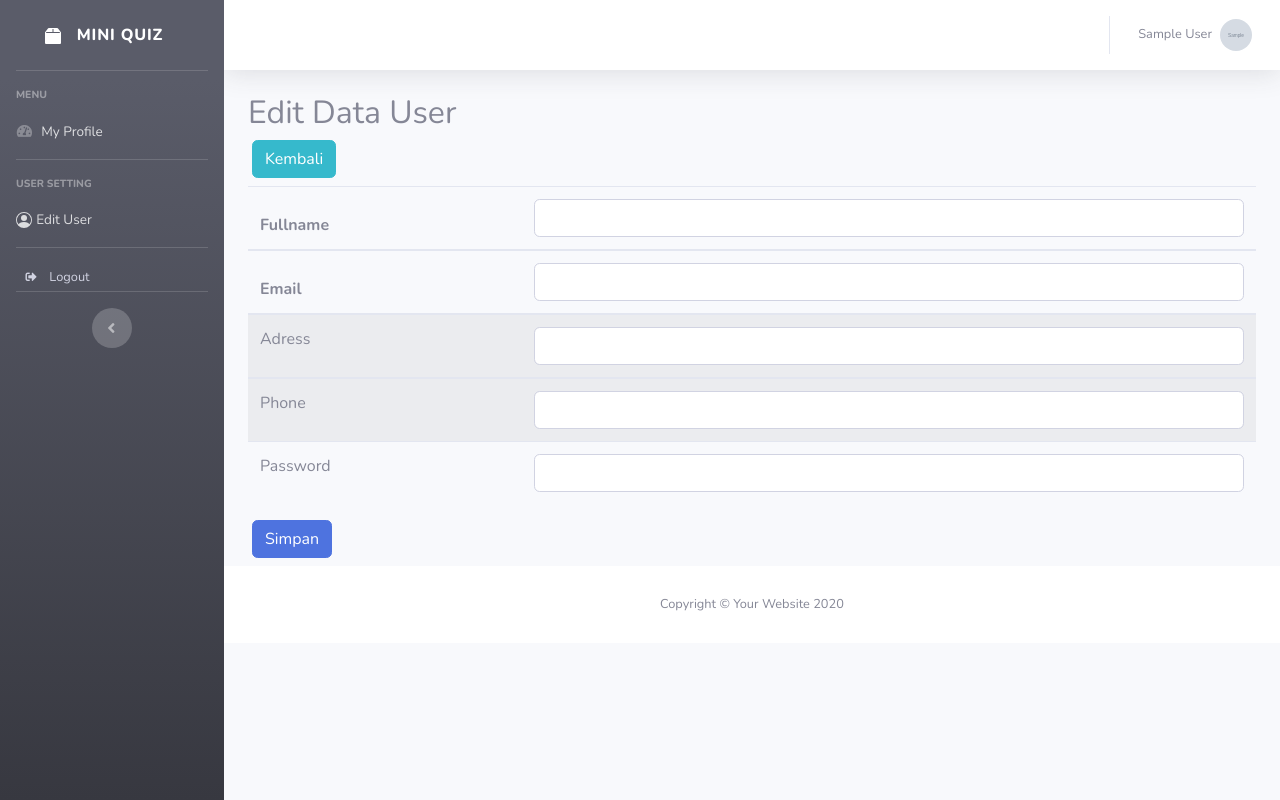
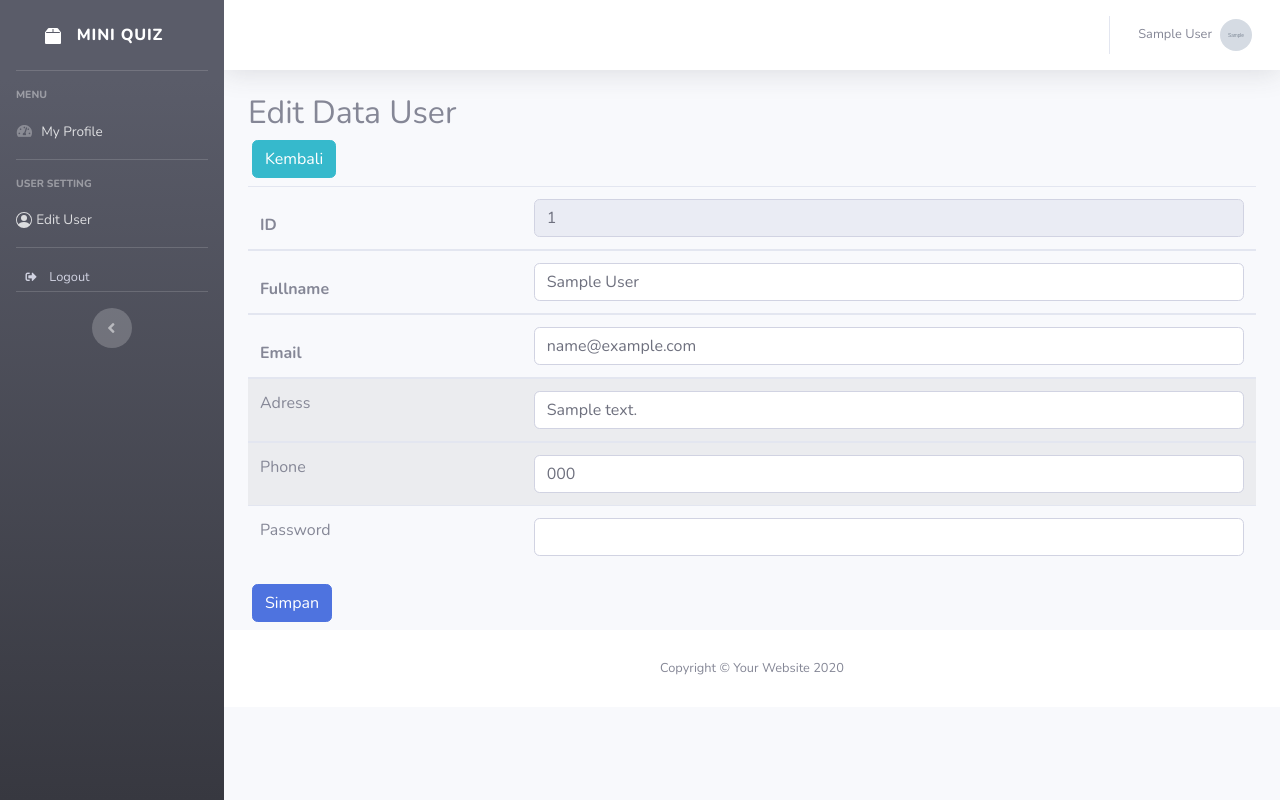
Before and after one commit to wllmjoxx/magang_ict, a CodeIgniter app: page /miniquiz_ci3/user/edituser?id=1 in a window 1280 px wide. Run offline with CodeIgniter, Linux system fonts and the light colour scheme; the visitor is signed in with stand-in values (Sample User, id 1); tables that the repository leaves empty or names only in its code hold one stand-in row (values such as "Sample post"); grey boxes marked "Sample" are stand-in pictures.

Commit message:
update fitur

```diff
--- /dev/null
+++ b/miniquiz_ci3/application/views/user/edit_user.php
@@ -0,0 +1 @@
+<?= 'hi guys dit user'?>
--- a/miniquiz_ci3/application/views/user/edituser.php
+++ b/miniquiz_ci3/application/views/user/edituser.php
@@ -12,16 +12,18 @@
     <?php
     include "koneksi.php";
     include "fungsi.php";
-    $name = $email = $password = $address = $phone = "";
+    $id = $name = $email = $password = $address = $phone = "";
     if ($_SERVER["REQUEST_METHOD"] == "POST") {
+        $id = bersihkan_input($_POST['id']);
         $name = bersihkan_input($_POST['name']);
         $email = bersihkan_input($_POST['email']);
-        $password = password_hash($this->input->post('password1'), PASSWORD_DEFAULT);
+        $password = password_hash($this->input->post('password'), PASSWORD_DEFAULT);
         $address = bersihkan_input($_POST['address']);
         $phone = bersihkan_input($_POST['phone']);
-        $strSQL = "INSERT INTO user (name, email, password, address, phone)
-        VALUES ('$name','$email','$password','$address','$phone')";
 
+        $strSQL = "UPDATE user
+        SET id ='$id', name ='$name', email ='$email', password ='$password', address ='$address', phone ='$phone'
+        WHERE id = $id";
         // echo "Query = " . $strSQL;
         $execStrSQL = mysqli_query($conn, $strSQL);
         if ($execStrSQL) {
@@ -42,36 +44,56 @@
     <?php
         }
     }
+    else {
+        if (isset($_GET['id'])) {
+            $id = bersihkan_input($_GET['id']);
+            $strSQL = "SELECT * FROM user WHERE  id='$id'";
+            $execStrSQL = mysqli_query($conn, $strSQL);
+            if (mysqli_num_rows($execStrSQL) > 0) {
+                while ($row = mysqli_fetch_assoc($execStrSQL)) {
+                    $id = $row['id'];
+                    $name = $row['name'];
+                    $email = $row['email'];
+                    $address = $row['address'];
+                    $phone = $row['phone'];
+                }
+            }
+        }
+    }
     ?>
 
     <form action="<?= htmlspecialchars($_SERVER['PHP_SELF']) ?> " method="post">
         <table class="table table-striped">
             <thead>
                 <tr>
+                    <th>ID</th>
+                    <th><input type="text" class="form-control" name="id" value="<?= $id;?>" readonly></th>
+                </tr>
+                <tr>
                     <th>Fullname</th>
-                    <th><input type="text" class="form-control" name="name"></th>
+                    <th><input type="text" class="form-control" name="name" value="<?= $name;?>" required></th>
                 </tr>
             </thead>
             <thead>
                 <tr>
                     <th>Email</th>
-                    <th><input type="email" class="form-control" name="email"></th>
+                    <th><input type="email" class="form-control" name="email" value="<?= $email;?>"required></th>
                 </tr>
             </thead>
             <tbody>
                 <tr>
                     <td>Adress</td>
-                    <td><input type="address" class="form-control" name="address"></td>
+                    <td><input type="address" class="form-control" name="address" value="<?= $address;?>"required></td>
                 </tr>
             </tbody>
             <tbody>
                 <tr>
                     <td>Phone</td>
-                    <td><input type="number" class="form-control" name="phone"></td>
+                    <td><input type="number" class="form-control" name="phone" value="<?= $phone;?>"required></td>
                 </tr>
                 <tr>
                     <td>Password</td>
-                    <td><input type="password" class="form-control" name="password"></td>
+                    <td><input type="password" class="form-control" name="password" ></td>
                 </tr>
             </tbody>
             <tbody>
--- a/miniquiz_ci3/application/views/user/liatuser.php
+++ b/miniquiz_ci3/application/views/user/liatuser.php
@@ -36,7 +36,7 @@
                         <td><?= $row["address"]; ?></td>
                         <td><?= $row["phone"]; ?></td>
                         <td>
-                            <a href="edituser?id=<?= $row["id"]; ?>" type="button" class="btn btn-dark">Edit data</a>
+                            <a href="edituser?id=<?= $row["id"]; ?>" type="button" class="btn btn-dark">Edit</a>
 
                             <a href="<?= base_url('user/hapus') ?>" type="button" class="btn btn-danger">Hapus</a>
                             <!-- <a href="<?= base_url('user/hapus' . $id) ?>" type="button" class="btn btn-danger">Hapus</a> -->
```
Also changed, not shown: miniquiz_ci3/application/views/user/edit_profile.php (added, +65 -0 lines), miniquiz_ci3/application/views/user/tambah.php (+4 -4 lines).
